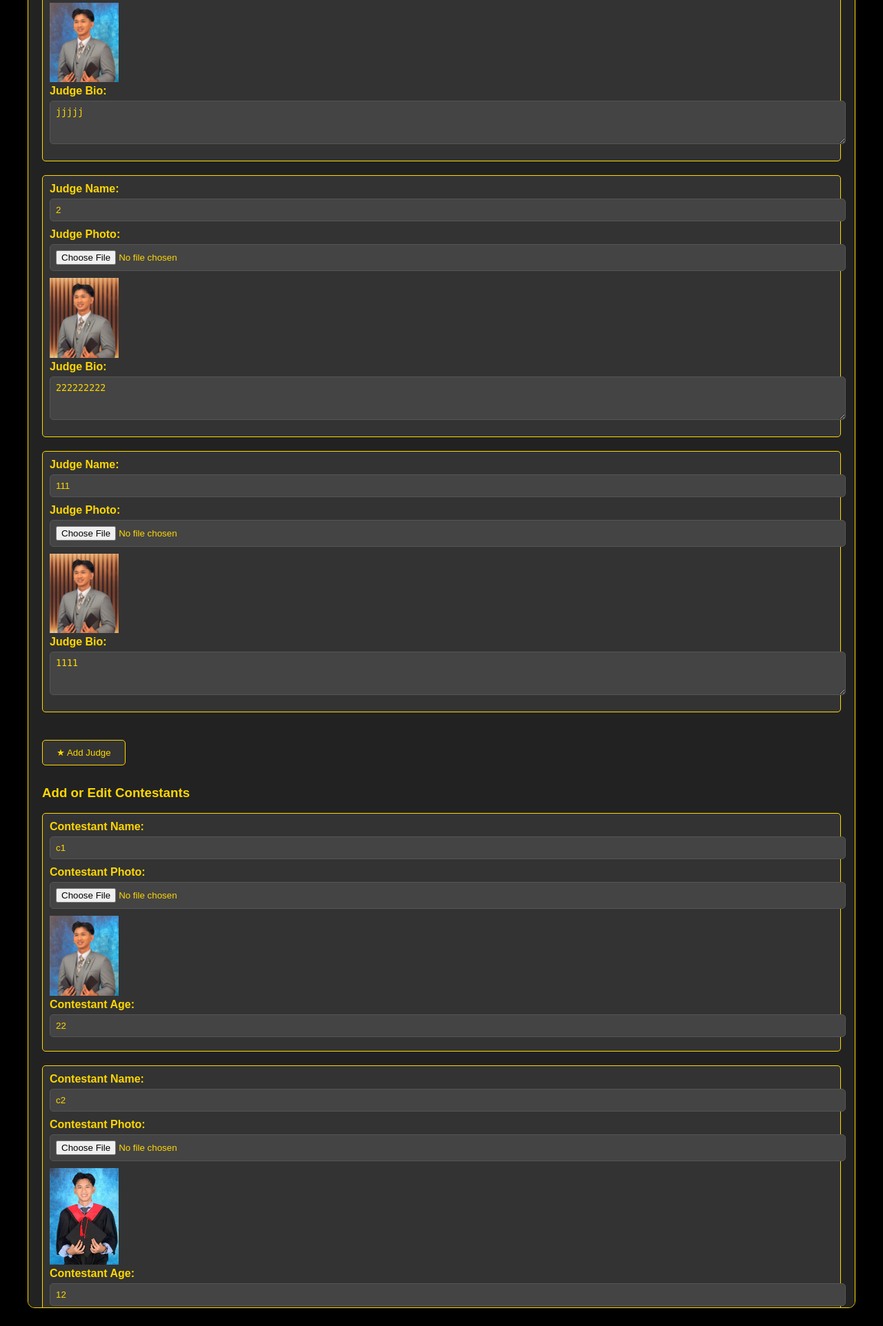
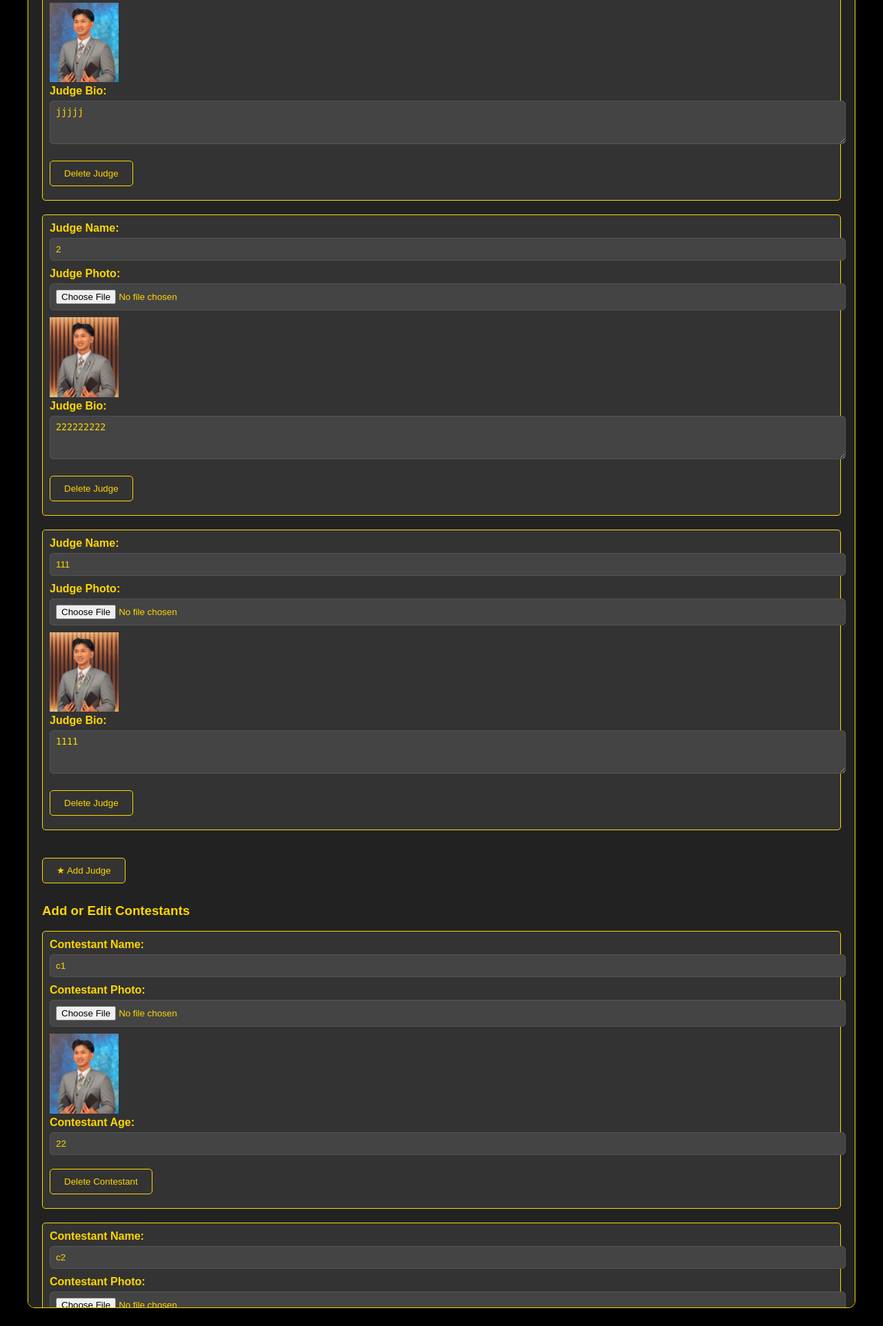
Before and after one commit to Evorxys/competition_scoring_cumlaude, a Flask app: page /admin in a window 1280 px wide. Shown: the part 495-2418 px from the top of the page at 69% size. Run offline with Flask 3, Linux system fonts and the light colour scheme; the visitor is signed in with stand-in values (Sample User, id 1).

Commit message:
individual delete button

```diff
--- a/templates/admin.html
+++ b/templates/admin.html
@@ -20,6 +20,8 @@
 
                 <label for="judgeBio">Judge Bio:</label>
                 <textarea name="judgeBio[]" rows="3" required>{{ judge.bio }}</textarea>
+
+                <button type="button" class="delete-btn" onclick="deleteJudge(this)">Delete Judge</button>
             </div>
             {% endfor %}
         </div>
@@ -44,6 +46,8 @@
 
                 <label for="contestantAge">Contestant Age:</label>
                 <input type="number" name="contestantAge[]" value="{{ contestant.age }}" required>
+
+                <button type="button" class="delete-btn" onclick="deleteContestant(this)">Delete Contestant</button>
             </div>
             {% endfor %}
         </div>
@@ -64,6 +68,8 @@
 
                 <label>Percentage:</label>
                 <input type="number" name="criteriaPercentage[]" value="{{ criterion.percentage }}" min="1" max="100" required>
+
+                <button type="button" class="delete-btn" onclick="deleteCriterion(this)">Delete Criterion</button>
             </div>
             {% endfor %}
         </div>
@@ -100,6 +106,8 @@
 
             <label for="judgeBio">Judge Bio:</label>
             <textarea name="judgeBio[]" rows="3" required></textarea>
+
+            <button type="button" class="cancel-btn" onclick="cancelEntry(this)">Cancel</button>
         `;
         judgesList.appendChild(newJudge);
     });
@@ -118,6 +126,8 @@
 
             <label for="contestantAge">Contestant Age:</label>
             <input type="number" name="contestantAge[]" required>
+
+            <button type="button" class="cancel-btn" onclick="cancelEntry(this)">Cancel</button>
         `;
         contestantsList.appendChild(newContestant);
     });
@@ -133,9 +143,43 @@
 
             <label>Percentage:</label>
             <input type="number" name="criteriaPercentage[]" min="1" max="100" required>
+
+            <button type="button" class="cancel-btn" onclick="cancelEntry(this)">Cancel</button>
         `;
         criteriaSection.appendChild(newCriteria);
     });
+
+    // Function to cancel an entry
+    function cancelEntry(button) {
+        const entry = button.closest('.judge-entry, .contestant-entry, .criteria-entry');
+        if (entry) {
+            entry.remove();
+        }
+    }
+
+    // Function to delete an existing judge
+    function deleteJudge(button) {
+        const judgeEntry = button.closest('.judge-entry');
+        if (judgeEntry) {
+            judgeEntry.remove();
+        }
+    }
+
+    // Function to delete an existing contestant
+    function deleteContestant(button) {
+        const contestantEntry = button.closest('.contestant-entry');
+        if (contestantEntry) {
+            contestantEntry.remove();
+        }
+    }
+
+    // Function to delete an existing criterion
+    function deleteCriterion(button) {
+        const criterionEntry = button.closest('.criteria-entry');
+        if (criterionEntry) {
+            criterionEntry.remove();
+        }
+    }
 
     // Validation to ensure total percentage equals 100%
     document.querySelector('form').addEventListener('submit', function(event) {
@@ -169,7 +213,7 @@
     }
 
     /* Buttons */
-    .add-btn, .submit-btn, .clear-btn, .results-btn {
+    .add-btn, .submit-btn, .clear-btn, .results-btn, .cancel-btn, .delete-btn {
         display: inline-flex;
         align-items: center;
         justify-content: center;
@@ -188,13 +232,13 @@
         text-decoration: none;
     }
 
-    .submit-btn:hover, .clear-btn:hover, .add-btn:hover, .results-btn:hover {
+    .submit-btn:hover, .clear-btn:hover, .add-btn:hover, .results-btn:hover, .cancel-btn:hover, .delete-btn:hover {
         background-color: gold;
         color: #333;
         transform: scale(1.05);
     }
 
-    .submit-btn:active, .clear-btn:active, .add-btn:active, .results-btn:active {
+    .submit-btn:active, .clear-btn:active, .add-btn:active, .results-btn:active, .cancel-btn:active, .delete-btn:active {
         transform: scale(0.95);
     }
 
@@ -232,5 +276,11 @@
     .results-link {
         margin-top: 40px;
     }
+
+    /* Cancel Button */
+    .cancel-btn {
+        background-color: red;
+        margin-left: 10px;
+    }
 </style>
 {% endblock %}
```
